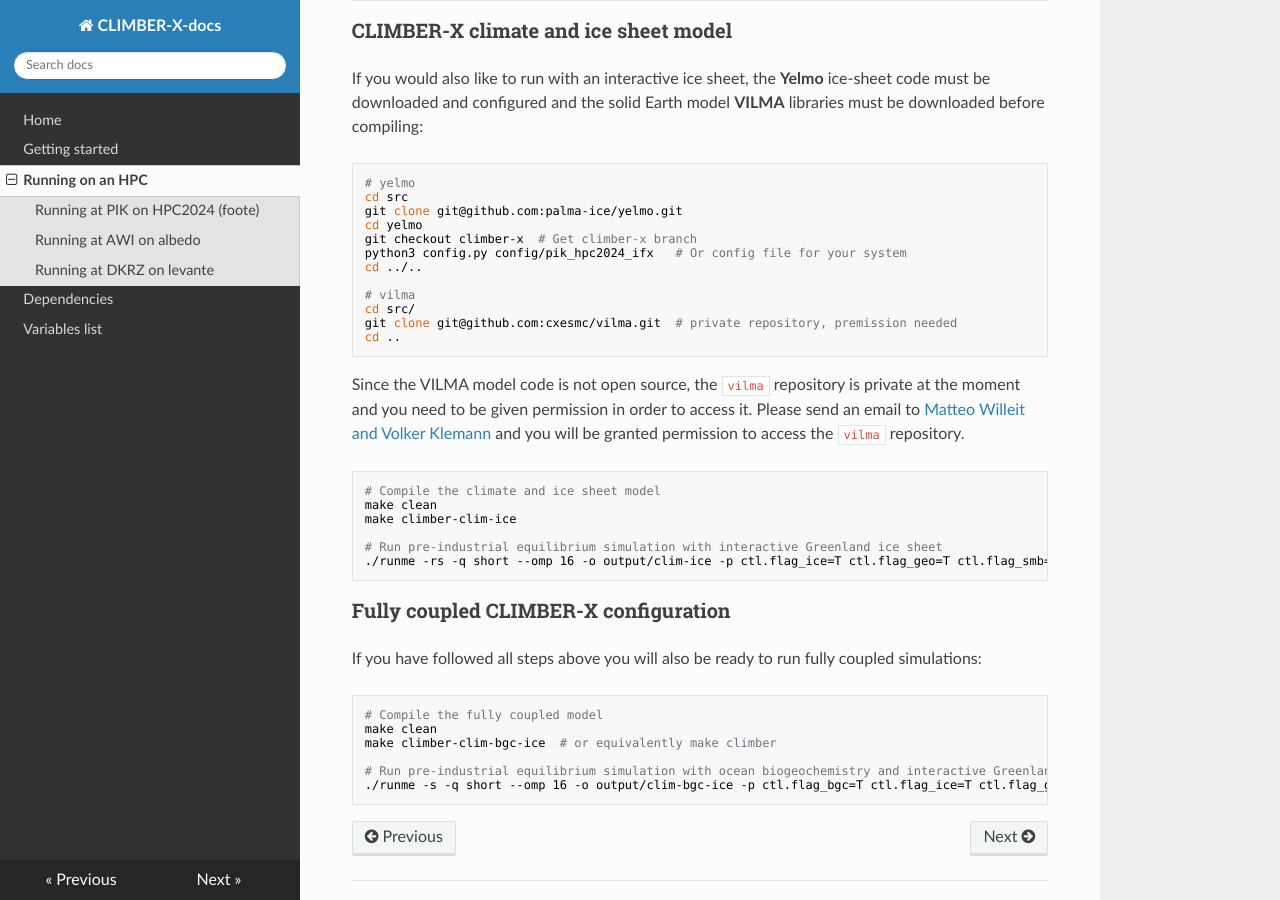
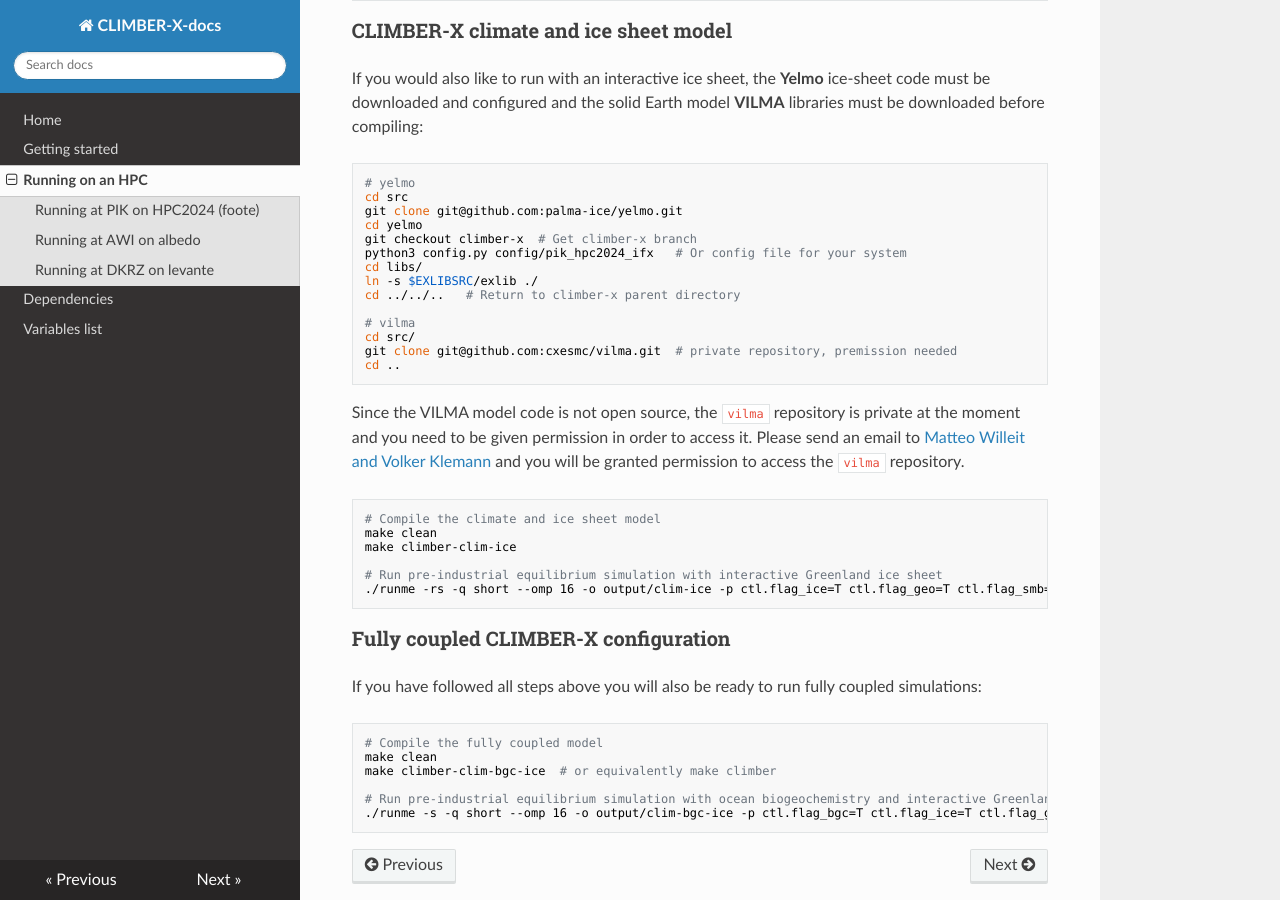
Before and after one commit to cxesmc/climber-docs, an MkDocs documentation site: the page built from docs/running-on-hpc.md, in a window 1280 px wide and 900 px high, scrolled down 2816 px. Built offline with MkDocs 1.6.1, drawn with Linux system fonts in a browser that asks for light colours; nearby versions of some CDN libraries.

Commit message:
added command to link exlibs to Yelmo

```diff
--- a/docs/running-on-hpc.md
+++ b/docs/running-on-hpc.md
@@ -170,7 +170,9 @@
 cd yelmo
 git checkout climber-x  # Get climber-x branch
 python3 config.py config/pik_hpc2024_ifx   # Or config file for your system
-cd ../..
+cd libs/
+ln -s $EXLIBSRC/exlib ./
+cd ../../..   # Return to climber-x parent directory
 
 # vilma
 cd src/
```
